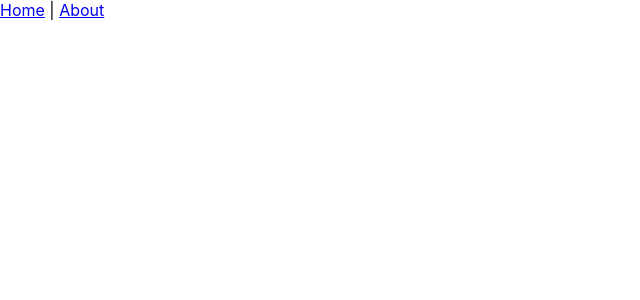
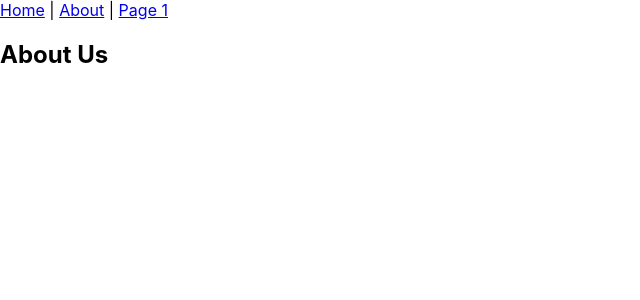
Before and after one commit to Adavorn/demo-repo-react-app-v001, a React (Create React App) app in the folder react-app-project-demo-2.0/: page /#/Page1 in a window 1280 px wide. Before the commit this address had no page. Shown: the top 300 px of the page, without its empty margins (0-640 px from the left). Built offline with nearby package versions, Linux system fonts and the light colour scheme.

Commit message:
added navbar

```diff
--- a/react-app-project-demo-2.0/src/App.js
+++ b/react-app-project-demo-2.0/src/App.js
@@ -1,6 +1,7 @@
 import {HashRouter, Routes, Route} from "react-router-dom"
 import Home from "./components/Home";
 import About from "./components/About";
+import Page1 from "./components/Page1";
 import NavBar from "./components/NavBar";
 
 function App() {
@@ -11,7 +12,8 @@ function App() {
         <NavBar/>
         <Routes>
           <Route path="/" element={<Home/>}/>
-          <Route path="/about" element={<About />}/>
+          <Route path="/about" element={<About/>}/>
+          <Route path="/Page1" element={<Page1/>}/>
         </Routes>
     </HashRouter>
     </>
--- a/react-app-project-demo-2.0/src/components/NavBar.js
+++ b/react-app-project-demo-2.0/src/components/NavBar.js
@@ -5,7 +5,8 @@ function NavBar() {
       <>
           <nav>
             <Link to="/">Home</Link> {" | "}
-            <Link to="/about">About</Link>
+            <Link to="/about">About</Link> {" | "}
+            <Link to="/Page1">Page 1</Link>
           </nav>
       </>
     );
--- /dev/null
+++ b/react-app-project-demo-2.0/src/components/Page1.js
@@ -0,0 +1,7 @@
+import React from "react";
+
+function Page1() {
+  return <h2>About Us</h2>;
+}
+
+export default Page1
```
